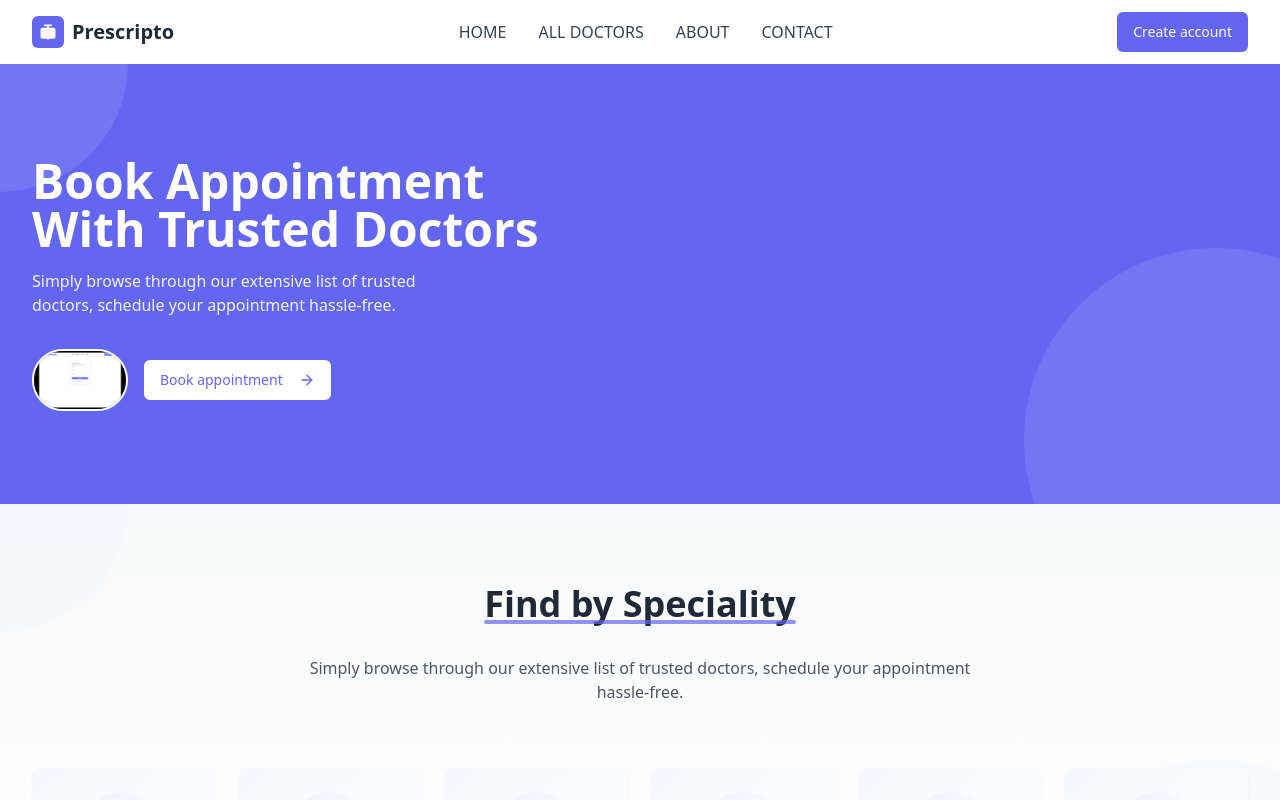
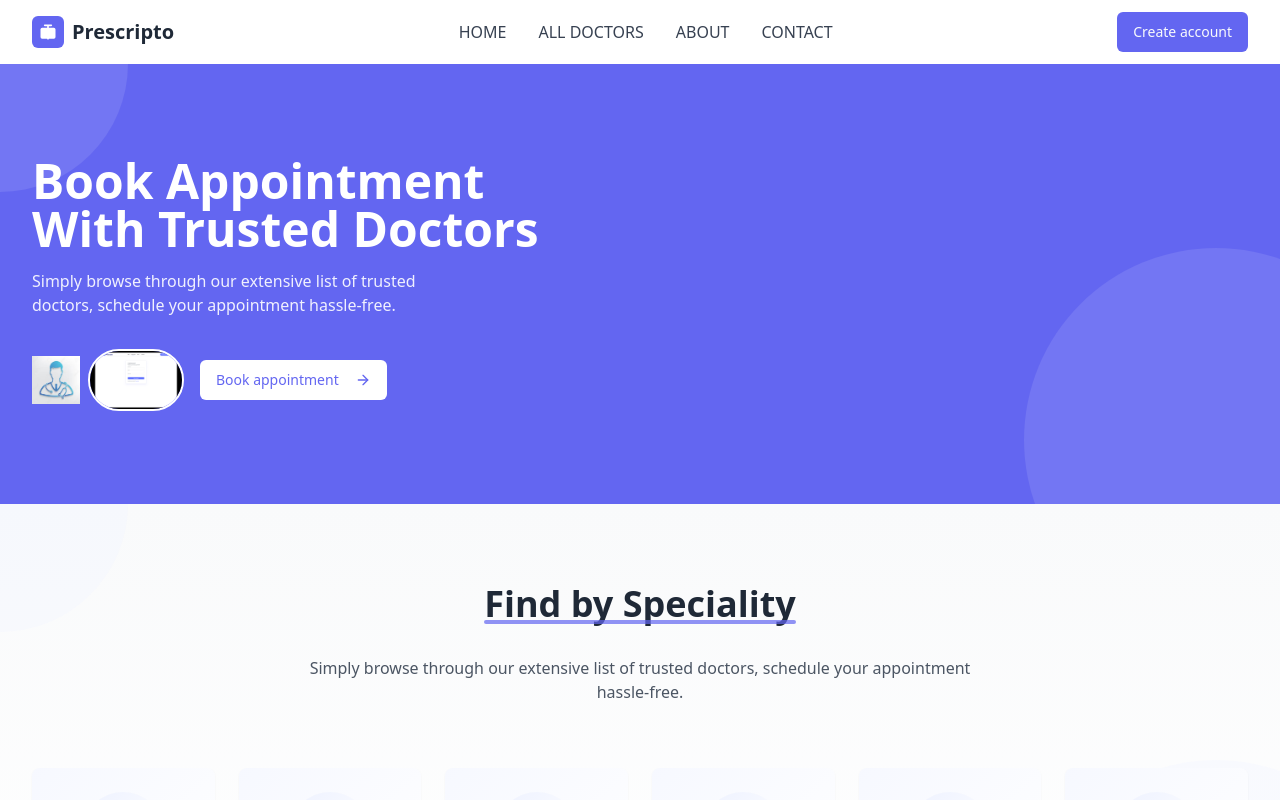
Before and after one commit to Nasiquejahangr/doctor-desk-appointment-90, a React (Vite) app: page / in a window 1280 px wide. Shown: the top 800 px of the page. Built offline with nearby package versions, Linux system fonts and the light colour scheme.

Commit message:
Add doctor avatar to hero
Adds a doctor avatar to the hero section of the website.

```diff
--- a/src/components/Hero.tsx
+++ b/src/components/Hero.tsx
@@ -1,7 +1,7 @@
 
 import { Link } from "react-router-dom";
 import { Button } from "@/components/ui/button";
-import { ArrowRight } from "lucide-react";
+import { ArrowRight, Stethoscope } from "lucide-react";
 
 const Hero = () => {
   return (
@@ -18,11 +18,18 @@ const Hero = () => {
             </p>
 
             <div className="flex items-center">
-              <img
-                src="lovable-uploads/996facef-3351-4f01-adaf-2ed9e8dce71a.png"
-                alt="Patient Avatars"
-                className="w-24 mr-4 rounded-full border-2 border-white"
-              />
+              <div className="flex items-center mr-4">
+                <img
+                  src="lovable-uploads/44e5dbba-a741-4ca5-93c7-a999f8b3def8.png"
+                  alt="Doctor Avatar"
+                  className="w-12 h-12 mr-2"
+                />
+                <img
+                  src="lovable-uploads/996facef-3351-4f01-adaf-2ed9e8dce71a.png"
+                  alt="Patient Avatars"
+                  className="w-24 rounded-full border-2 border-white"
+                />
+              </div>
               <Link to="/appointments">
                 <Button
                   className="bg-white text-prescripto-blue hover:bg-gray-100 button-hover"
```
Also changed, not shown: public/lovable-uploads/44e5dbba-a741-4ca5-93c7-a999f8b3def8.png (added).
